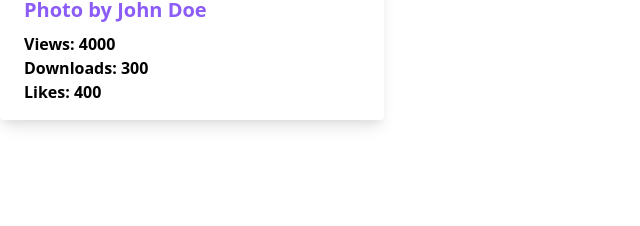
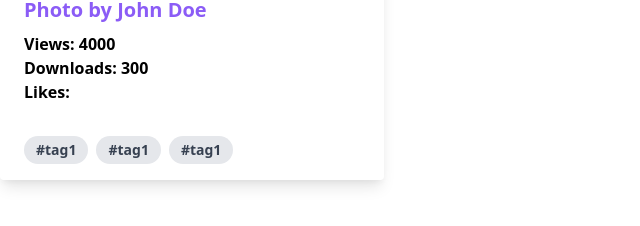
Before and after one commit to BSchultz90/react-tailwind-image-gallery, a React (Create React App) app: page / in a window 1280 px wide. Shown: the part 332-558 px from the top of the page, without its empty margins (0-640 px from the left). Built offline with nearby package versions, Linux system fonts and the light colour scheme.

Commit message:
Picking up Project again, small commit

```diff
--- a/package.json
+++ b/package.json
@@ -40,8 +40,6 @@
     "@tailwindcss/postcss7-compat": "^2.0.3",
     "autoprefixer": "^9.8.6",
     "postcss": "^7.0.35",
-    "stylelint": "^13.11.0",
-    "stylelint-config-standard": "^20.0.0",
     "tailwindcss": "npm:@tailwindcss/postcss7-compat@^2.0.3"
   }
 }
--- a/src/App.js
+++ b/src/App.js
@@ -1,4 +1,14 @@
+import React, { useState, useEffect } from "react";
+
 function App() {
+  const [images, setImages] = useState([]);
+  const [isLoading, setIsLoading] = useState(true);
+  const [term, setTerm] = useState("");
+
+  useEffect(() => {
+    fetch(``);
+  });
+
   return (
     <div className="max-w-sm rounded overflow-hidden shadow-lg">
       <img src="https://source.unsplash.com/random" alt="" className="w-full" />
@@ -19,9 +29,20 @@ function App() {
         </ul>
         <ul>
           <li>
-            <strong>Likes: 400 </strong>
+            <strong>Likes: </strong>
           </li>
         </ul>
+      </div>
+      <div className="px-6 py-4">
+        <span className="inline-block bg-gray-200 rounded-full px-3 py-1 text-sm font-semibold text-gray-700 mr-2">
+          #tag1
+        </span>
+        <span className="inline-block bg-gray-200 rounded-full px-3 py-1 text-sm font-semibold text-gray-700 mr-2">
+          #tag1
+        </span>
+        <span className="inline-block bg-gray-200 rounded-full px-3 py-1 text-sm font-semibold text-gray-700 mr-2">
+          #tag1
+        </span>
       </div>
     </div>
   );
```
Also changed, not shown: 1 other file (tests, documents, lock files or other folders).
